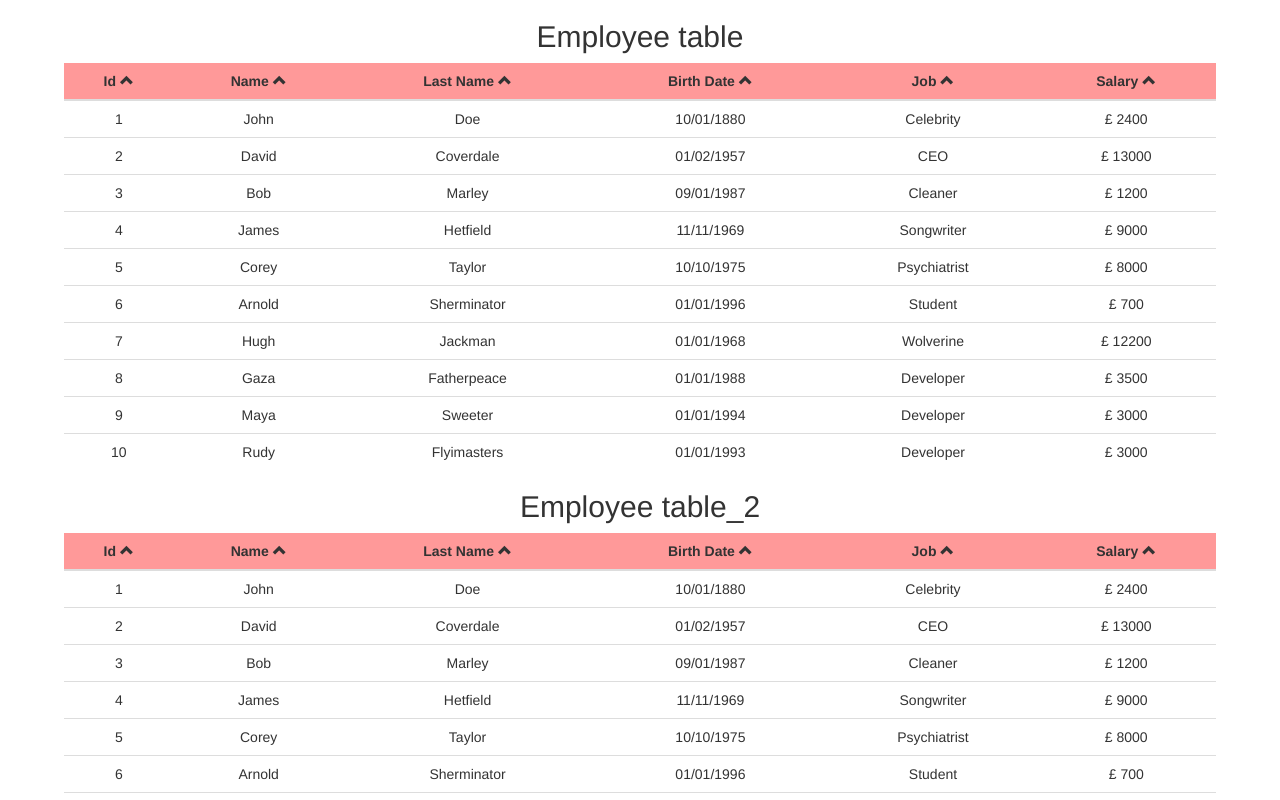
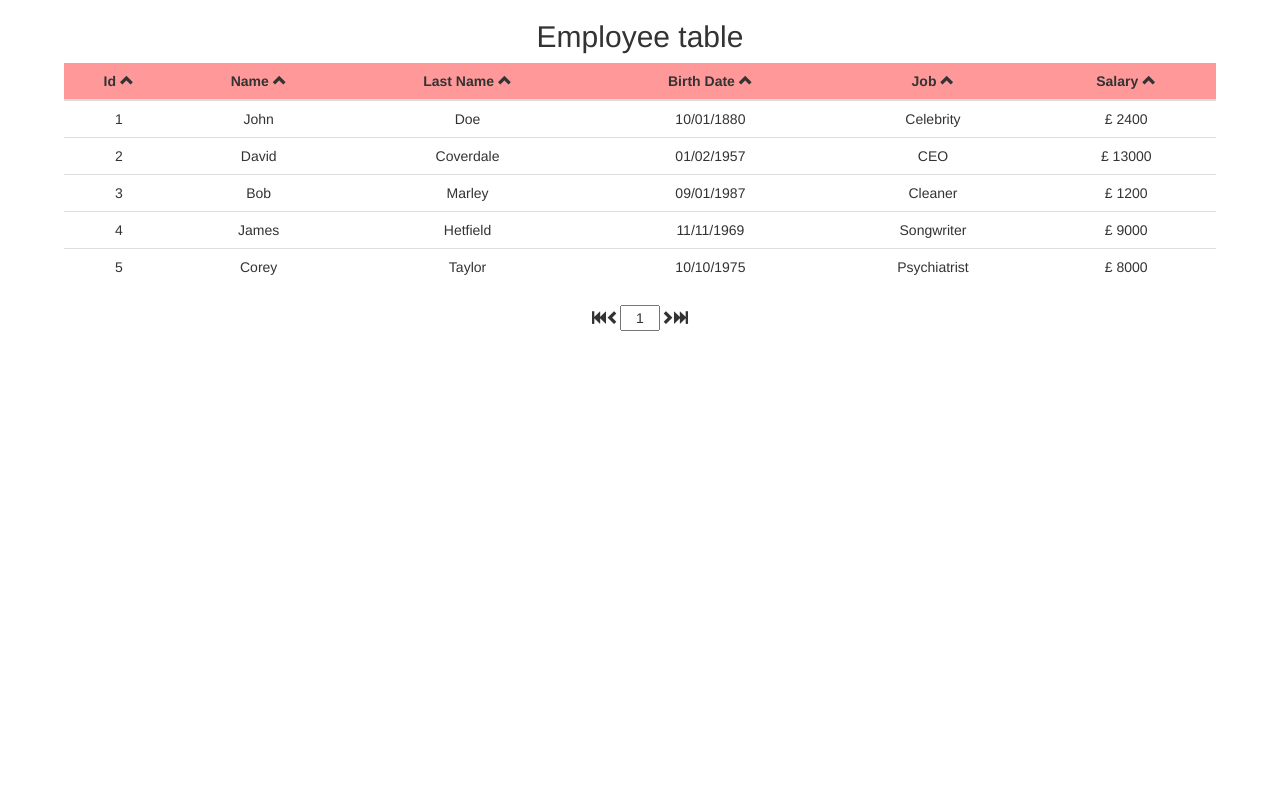
Before and after one commit to RadonjaP/hsbc-practice, an Angular app: page / in a window 1280 px wide. Shown: the top 800 px of the page. Built offline with nearby package versions, Linux system fonts and the light colour scheme.

Commit message:
Added pagination

```diff
--- a/src/app/app.module.ts
+++ b/src/app/app.module.ts
@@ -1,11 +1,13 @@
 import { BrowserModule } from '@angular/platform-browser';
 import { NgModule } from '@angular/core';
+import { FormsModule } from '@angular/forms';
 
 
 import { AppComponent } from './app.component';
 import { EmployeeTableComponent } from './components/employee-table/employee-table.component';
 import { TableDataComponent } from './components/table-data/table-data.component';
 import { TableFormatterPipe } from './pipes/table-format.pipe';
+import { PaginationComponentComponent } from './components/pagination-component/pagination-component.component';
 
 
 @NgModule({
@@ -13,10 +15,12 @@ import { TableFormatterPipe } from './pipes/table-format.pipe';
     AppComponent,
     EmployeeTableComponent,
     TableDataComponent,
-    TableFormatterPipe
+    TableFormatterPipe,
+    PaginationComponentComponent
   ],
   imports: [
     BrowserModule,
+    FormsModule
   ],
   exports: [TableFormatterPipe],
   providers: [],
--- a/src/app/components/employee-table/employee-table.component.html
+++ b/src/app/components/employee-table/employee-table.component.html
@@ -1,9 +1,9 @@
 <div style="margin-left: 5%; margin-right: 5%">
-  <app-table-data [tableName]="'Employee table'" [data]="employees" [headers]="headers" >
+  <app-table-data
+    [tableName]="'Employee table'"
+    [data]="employees"
+    [headers]="headers"
+    [pagination]="true"
+    [displaySize]="5">
   </app-table-data>
 </div>
-
-<div style="margin-left: 5%; margin-right: 5%">
-  <app-table-data [tableName]="'Employee table_2'" [data]="employees" [headers]="headers" >
-  </app-table-data>
-</div>
--- a/src/app/components/employee-table/employee-table.component.ts
+++ b/src/app/components/employee-table/employee-table.component.ts
@@ -6,7 +6,7 @@ import { TableHeader } from '../../models/table-header';
 @Component({
   selector: 'app-employee-table',
   templateUrl: './employee-table.component.html',
-  styleUrls: ['./employee-table.component.css'],
+  styleUrls: [],
   providers: [EmployeeService]
 })
 export class EmployeeTableComponent implements OnInit {
@@ -19,7 +19,7 @@ export class EmployeeTableComponent implements OnInit {
     new TableHeader('job', 'Job'),
     new TableHeader('salary', 'Salary')];
 
-  public employees : Employee[];
+  public employees : Employee[]
 
   constructor(private employeeService: EmployeeService) {
   }
--- /dev/null
+++ b/src/app/components/pagination-component/pagination-component.component.css
@@ -0,0 +1,13 @@
+/* Override css to hide imput number's arrows */
+input[type='number'] {
+    -moz-appearance:textfield;
+}
+
+input::-webkit-outer-spin-button,
+input::-webkit-inner-spin-button {
+    -webkit-appearance: none;
+}
+
+.paginator {
+  text-align: center;
+}
--- /dev/null
+++ b/src/app/components/pagination-component/pagination-component.component.html
@@ -0,0 +1,7 @@
+<div class="paginator">
+  <span class="glyphicon glyphicon-fast-backward" (click)="toBegining()"> </span>
+  <span class="glyphicon glyphicon-chevron-left" (click)="previousPage()"> </span>
+  <input type="number" name="page_number" (input)="changePage()" [(ngModel)]="index" style="text-align: center; width:40px">
+  <span class="glyphicon glyphicon-chevron-right" (click)="nextPage()"> </span>
+  <span class="glyphicon glyphicon-fast-forward" (click)="toEnd()"> </span>
+</div>
--- /dev/null
+++ b/src/app/components/pagination-component/pagination-component.component.ts
@@ -0,0 +1,54 @@
+import { Component, OnInit, Input, Output, EventEmitter } from '@angular/core';
+
+@Component({
+  selector: 'pagination-component',
+  templateUrl: './pagination-component.component.html',
+  styleUrls: ['./pagination-component.component.css']
+})
+export class PaginationComponentComponent implements OnInit {
+
+  public index: number;
+  public numberOfPages: number;
+  @Input() public data: any[];
+  @Input() public displaySize: number;
+
+  @Output() changeIndexEvent = new EventEmitter<any>();
+
+  constructor() { }
+
+  ngOnInit() {
+    this.numberOfPages = Math.ceil(this.data.length / this.displaySize);
+    this.index = 1;
+  }
+
+  public changePage() {
+    if (this.index >= 1 && this.index <= this.numberOfPages) {
+      this.changeIndexEvent.emit({ index: this.index, displaySize: this.displaySize});
+    }
+  }
+
+  public nextPage() {
+    if (this.index != this.numberOfPages) {
+      this.index++;
+    }
+    this.changeIndexEvent.emit({index: this.index, displaySize: this.displaySize});
+  }
+
+  public previousPage() {
+    if (this.index != 1) {
+      this.index--;
+    }
+    this.changeIndexEvent.emit({index: this.index, displaySize: this.displaySize});
+  }
+
+  public toBegining() {
+    this.index = 1;
+    this.changeIndexEvent.emit({index: this.index, displaySize: this.displaySize});
+  }
+
+  public toEnd() {
+    this.index = this.numberOfPages;
+    this.changeIndexEvent.emit({index: this.index, displaySize: this.displaySize});
+  }
+
+}
--- a/src/app/components/table-data/table-data.component.html
+++ b/src/app/components/table-data/table-data.component.html
@@ -12,11 +12,13 @@
     </thead>
     <!-- Populate body with data -->
     <tbody>
-      <tr scope="row" *ngFor="let row of data" (click)="selectRow($event)">
+      <tr scope="row" *ngFor="let row of displayedData" (click)="selectRow($event)">
         <td *ngFor="let header of headers">
           {{row[header.id] | tableFormatter: header.id}}
         </td>
       </tr>
     </tbody>
   </table>
+  <pagination-component *ngIf="pagination" (changeIndexEvent)="switchPage($event)" [data]="data" [displaySize]="displaySize">
+  </pagination-component>
 </div>
--- a/src/app/components/table-data/table-data.component.ts
+++ b/src/app/components/table-data/table-data.component.ts
@@ -9,12 +9,22 @@ import { TableHeader } from '../../models/table-header';
 export class TableDataComponent implements OnInit {
 
   @Input() private tableName: string;
-  @Input() private data: any;
+  @Input() private data: any[];
   @Input() private headers: TableHeader[];
+  @Input() private displaySize: number;
+  @Input() private pagination: boolean;
+
+  private displayedData: any[];
 
   constructor() { }
 
   ngOnInit() {
+    if (this.displaySize != undefined) {
+      this.displayedData = this.data.slice(0, this.displaySize);
+    } else {
+      this.displaySize = this.data.length;
+      this.displayedData = this.data;
+    }
   }
 
   // Select row to process
@@ -26,7 +36,7 @@ export class TableDataComponent implements OnInit {
   public sortHeader(header: TableHeader) {
     var id = header.id;
     var desc = header.sortDirection;
-    this.data.sort(function(a, b) {
+    this.displayedData.sort(function(a, b) {
       let value = a[id] < b[id] ? 1 : a[id] > b[id] ? -1 : 0;
       // Change sort to opposite direction
       return value * desc;
@@ -44,5 +54,10 @@ export class TableDataComponent implements OnInit {
 
   }
 
+  public switchPage($event) {
+    let end = $event.index * $event.displaySize;
+    let start = end - $event.displaySize;
+    this.displayedData = this.data.slice(start, end);
+  }
 
 }
--- a/src/app/mocks/mock-data.ts
+++ b/src/app/mocks/mock-data.ts
@@ -11,7 +11,6 @@ export const EMPLOYEES: Employee[] = [
   { id: 8, name: 'Gaza', lastname: 'Fatherpeace', birthDate: new Date('01/01/1988'), job: 'Developer', salary: 3500 },
   { id: 9, name: 'Maya', lastname: 'Sweeter', birthDate: new Date('01/01/1994'), job: 'Developer', salary: 3000 },
   { id: 10, name: 'Rudy', lastname: 'Flyimasters', birthDate: new Date('01/01/1993'), job: 'Developer', salary: 3000 },
-/*
   { id: 11, name: 'Mike', lastname: 'McKeyson', birthDate: new Date('01/01/1880'), job: 'Celebrity', salary: 2400 },
   { id: 12, name: 'Bob', lastname: 'Sqidwards', birthDate: new Date('01/01/1957'), job: 'CEO', salary: 13000 },
   { id: 13, name: 'Dave', lastname: 'Joker', birthDate: new Date('01/01/1987'), job: 'Cleaner', salary: 1210 },
@@ -22,5 +21,4 @@ export const EMPLOYEES: Employee[] = [
   { id: 18, name: 'Catherine', lastname: 'Corona', birthDate: new Date('01/01/1988'), job: 'Developer', salary: 100 },
   { id: 19, name: 'Josh', lastname: 'Deeren', birthDate: new Date('01/01/1994'), job: 'Developer', salary: 45000 },
   { id: 20, name: 'Ariowa', lastname: 'Yagami', birthDate: new Date('01/01/1993'), job: 'Developer', salary: 7000 },
-*/
 ];
--- a/src/app/services/employee.service.ts
+++ b/src/app/services/employee.service.ts
@@ -9,5 +9,4 @@ export class EmployeeService {
   public getData() {
     return this.employees;
   }
-
 }
```
Also changed, not shown: src/app/components/employee-table/employee-table.component.css (deleted), 1 other file (tests, documents, lock files or other folders).
